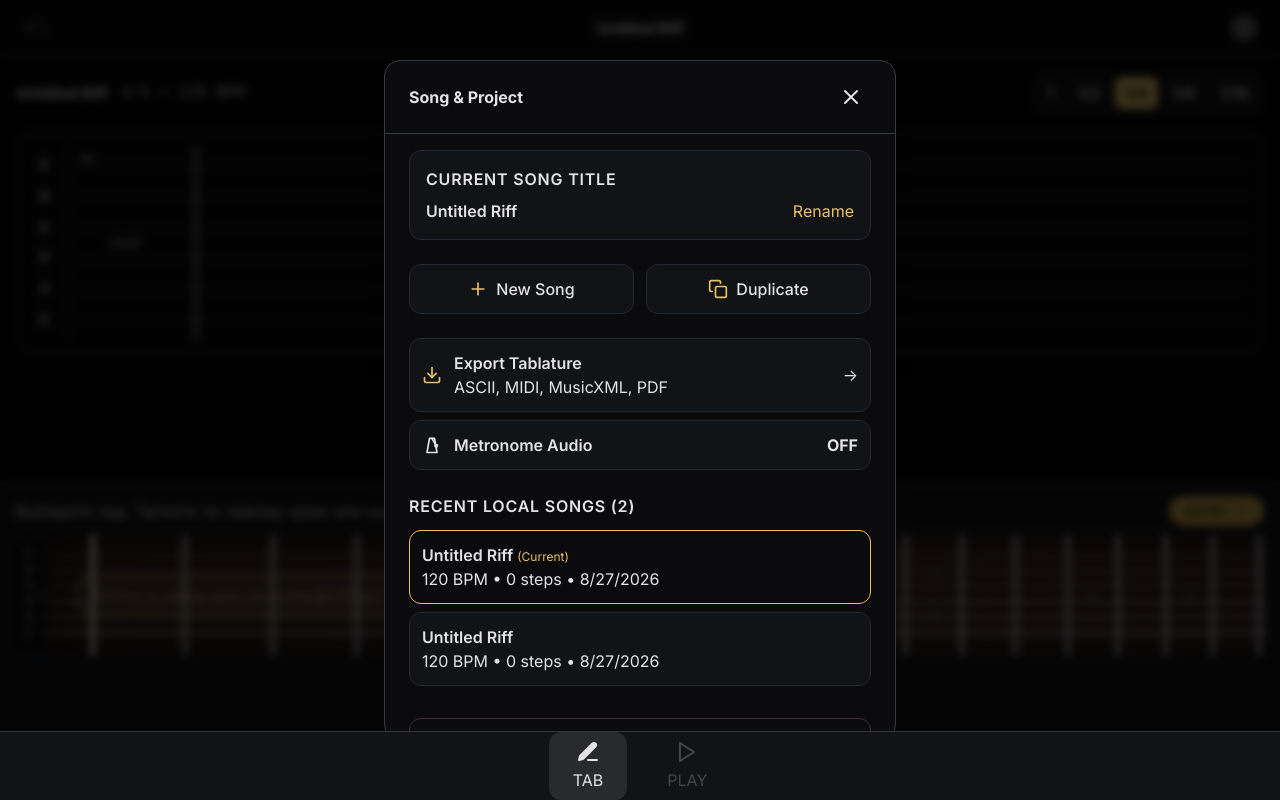
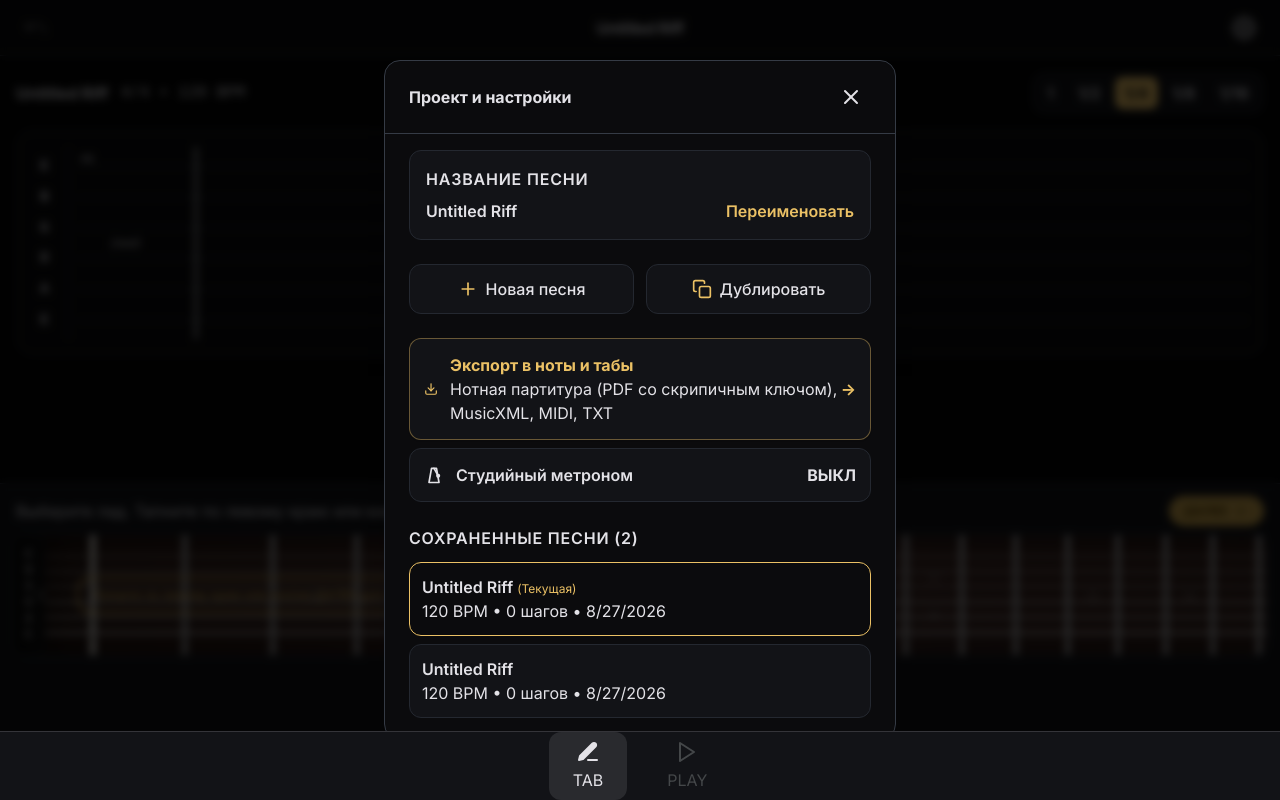
Before and after one commit to vansGAMee/GuitarDream, a React (Vite) app: page / in a window 1280 px wide. Both pictures are taken after a click on the button "Untitled Riff". Built offline with nearby package versions, Linux system fonts and the light colour scheme.

Commit message:
feat: explicit Russian UI labels for Sheet Music (PDF/MusicXML/MIDI) export and project menu

```diff
--- a/src/components/Shell/SongMenuSheet.tsx
+++ b/src/components/Shell/SongMenuSheet.tsx
@@ -60,7 +60,7 @@ export const SongMenuSheet: React.FC<SongMenuSheetProps> = ({ isOpen, onClose, o
       <div className="w-full sm:max-w-lg bg-surface-1 border-t sm:border border-strong-divider rounded-t-2xl sm:rounded-2xl max-h-[85vh] flex flex-col overflow-hidden shadow-2xl">
         {/* Header */}
         <div className="flex items-center justify-between px-6 py-4 border-b border-strong-divider shrink-0">
-          <h2 className="text-title-lg font-bold text-on-surface">Song &amp; Project</h2>
+          <h2 className="text-title-lg font-bold text-on-surface">Проект и настройки</h2>
           <button
             onClick={onClose}
             className="w-10 h-10 rounded-full flex items-center justify-center text-text-secondary hover:text-on-surface hover:bg-surface-variant transition-colors"
@@ -75,7 +75,7 @@ export const SongMenuSheet: React.FC<SongMenuSheetProps> = ({ isOpen, onClose, o
           {/* Title & Rename */}
           <div className="bg-surface-2 p-4 rounded-xl border border-soft-divider">
             <label className="text-metadata-sm text-text-tertiary uppercase tracking-wider block mb-2 font-semibold">
-              Current Song Title
+              Название песни
             </label>
             {isEditingTitle ? (
               <div className="flex gap-2">
@@ -94,7 +94,7 @@ export const SongMenuSheet: React.FC<SongMenuSheetProps> = ({ isOpen, onClose, o
                   onClick={handleSaveTitle}
                   className="px-4 py-2 bg-primary text-canvas font-semibold rounded-lg hover:bg-accent-light transition-colors text-metadata-sm"
                 >
-                  Save
+                  Сохранить
                 </button>
               </div>
             ) : (
@@ -105,9 +105,9 @@ export const SongMenuSheet: React.FC<SongMenuSheetProps> = ({ isOpen, onClose, o
                     setTitleInput(song.title);
                     setIsEditingTitle(true);
                   }}
-                  className="text-metadata-sm text-primary hover:underline"
+                  className="text-metadata-sm text-primary hover:underline font-semibold"
                 >
-                  Rename
+                  Переименовать
                 </button>
               </div>
             )}
@@ -120,7 +120,7 @@ export const SongMenuSheet: React.FC<SongMenuSheetProps> = ({ isOpen, onClose, o
               className="flex items-center justify-center gap-2 p-3 bg-surface-2 hover:bg-surface-3 border border-soft-divider rounded-xl text-on-surface font-medium transition-colors text-control-md"
             >
               <IconPlus className="w-5 h-5 text-primary" />
-              <span>New Song</span>
+              <span>Новая песня</span>
             </button>
 
             <button
@@ -128,7 +128,7 @@ export const SongMenuSheet: React.FC<SongMenuSheetProps> = ({ isOpen, onClose, o
               className="flex items-center justify-center gap-2 p-3 bg-surface-2 hover:bg-surface-3 border border-soft-divider rounded-xl text-on-surface font-medium transition-colors text-control-md"
             >
               <IconCopy className="w-5 h-5 text-primary" />
-              <span>Duplicate</span>
+              <span>Дублировать</span>
             </button>
           </div>
 
@@ -139,21 +139,25 @@ export const SongMenuSheet: React.FC<SongMenuSheetProps> = ({ isOpen, onClose, o
                 onClose();
                 onOpenExport();
               }}
-              className="w-full flex items-center justify-between p-3 bg-surface-2 hover:bg-surface-3 border border-soft-divider rounded-xl text-on-surface transition-colors"
+              className="w-full flex items-center justify-between p-3.5 bg-surface-2 hover:bg-surface-3 border border-primary/40 hover:border-primary rounded-xl text-on-surface transition-all shadow-sm group"
             >
               <div className="flex items-center gap-3">
                 <IconDownload className="w-5 h-5 text-primary" />
                 <div className="text-left">
-                  <div className="text-body-standard font-semibold">Export Tablature</div>
-                  <div className="text-metadata-sm text-text-tertiary">ASCII, MIDI, MusicXML, PDF</div>
+                  <div className="text-body-standard font-bold text-primary group-hover:text-accent-light">
+                    Экспорт в ноты и табы
+                  </div>
+                  <div className="text-metadata-sm text-text-secondary">
+                    Нотная партитура (PDF со скрипичным ключом), MusicXML, MIDI, TXT
+                  </div>
                 </div>
               </div>
-              <span className="text-text-tertiary">{'→'}</span>
+              <span className="text-primary font-bold">{'→'}</span>
             </button>
 
             <button
               onClick={toggleMetronome}
-              className={`w-full flex items-center justify-between p-3 border rounded-xl transition-colors ${
+              className={`w-full flex items-center justify-between p-3.5 border rounded-xl transition-colors ${
                 isMetronomeEnabled
                   ? 'bg-primary/10 border-primary text-primary'
                   : 'bg-surface-2 hover:bg-surface-3 border-soft-divider text-on-surface'
@@ -161,16 +165,16 @@ export const SongMenuSheet: React.FC<SongMenuSheetProps> = ({ isOpen, onClose, o
             >
               <div className="flex items-center gap-3">
                 <IconMetronome className="w-5 h-5" />
-                <span className="text-body-standard font-semibold">Metronome Audio</span>
+                <span className="text-body-standard font-semibold">Студийный метроном</span>
               </div>
-              <span className="text-metadata-sm font-bold uppercase">{isMetronomeEnabled ? 'ON' : 'OFF'}</span>
+              <span className="text-metadata-sm font-bold uppercase">{isMetronomeEnabled ? 'ВКЛ' : 'ВЫКЛ'}</span>
             </button>
           </div>
 
           {/* Local Songs List */}
           <div>
             <label className="text-metadata-sm text-text-tertiary uppercase tracking-wider block mb-3 font-semibold">
-              Recent Local Songs ({songsList.length})
+              Сохраненные песни ({songsList.length})
             </label>
             <div className="space-y-2 max-h-48 overflow-y-auto hide-scrollbar">
               {songsList.map((s) => {
@@ -187,10 +191,10 @@ export const SongMenuSheet: React.FC<SongMenuSheetProps> = ({ isOpen, onClose, o
                   >
                     <div className="truncate mr-3">
                       <div className="font-semibold text-body-standard truncate text-on-surface">
-                        {s.title} {isCurrent && <span className="text-xs text-primary font-normal">(Current)</span>}
+                        {s.title} {isCurrent && <span className="text-xs text-primary font-normal">(Текущая)</span>}
                       </div>
                       <div className="text-metadata-sm text-text-tertiary">
-                        {s.bpm} BPM • {s.steps.length} steps • {new Date(s.updatedAt).toLocaleDateString()}
+                        {s.bpm} BPM • {s.steps.length} шагов • {new Date(s.updatedAt).toLocaleDateString()}
                       </div>
                     </div>
                   </div>
@@ -203,19 +207,19 @@ export const SongMenuSheet: React.FC<SongMenuSheetProps> = ({ isOpen, onClose, o
           <div className="pt-2">
             {showDeleteConfirm ? (
               <div className="p-4 bg-error-container/20 border border-error-container rounded-xl text-center space-y-3">
-                <p className="text-sm text-error font-medium">Delete &quot;{song.title}&quot;? This cannot be undone.</p>
+                <p className="text-sm text-error font-medium">Удалить песню &quot;{song.title}&quot;? Это действие нельзя отменить.</p>
                 <div className="flex gap-3 justify-center">
                   <button
                     onClick={() => setShowDeleteConfirm(false)}
                     className="px-4 py-2 bg-surface-3 text-on-surface rounded-lg text-metadata-sm font-semibold"
                   >
-                    Cancel
+                    Отмена
                   </button>
                   <button
                     onClick={handleDelete}
                     className="px-4 py-2 bg-error text-canvas rounded-lg text-metadata-sm font-semibold"
                   >
-                    Confirm Delete
+                    Удалить
                   </button>
                 </div>
               </div>
@@ -225,7 +229,7 @@ export const SongMenuSheet: React.FC<SongMenuSheetProps> = ({ isOpen, onClose, o
                 className="w-full flex items-center justify-center gap-2 p-3 text-error/80 hover:text-error hover:bg-error-container/10 border border-error/20 rounded-xl text-metadata-sm font-medium transition-colors"
               >
                 <IconTrash className="w-4 h-4" />
-                <span>Delete Current Song</span>
+                <span>Удалить текущую песню</span>
               </button>
             )}
           </div>
```
Also changed, not shown: 1 other file (tests, documents, lock files or other folders).
